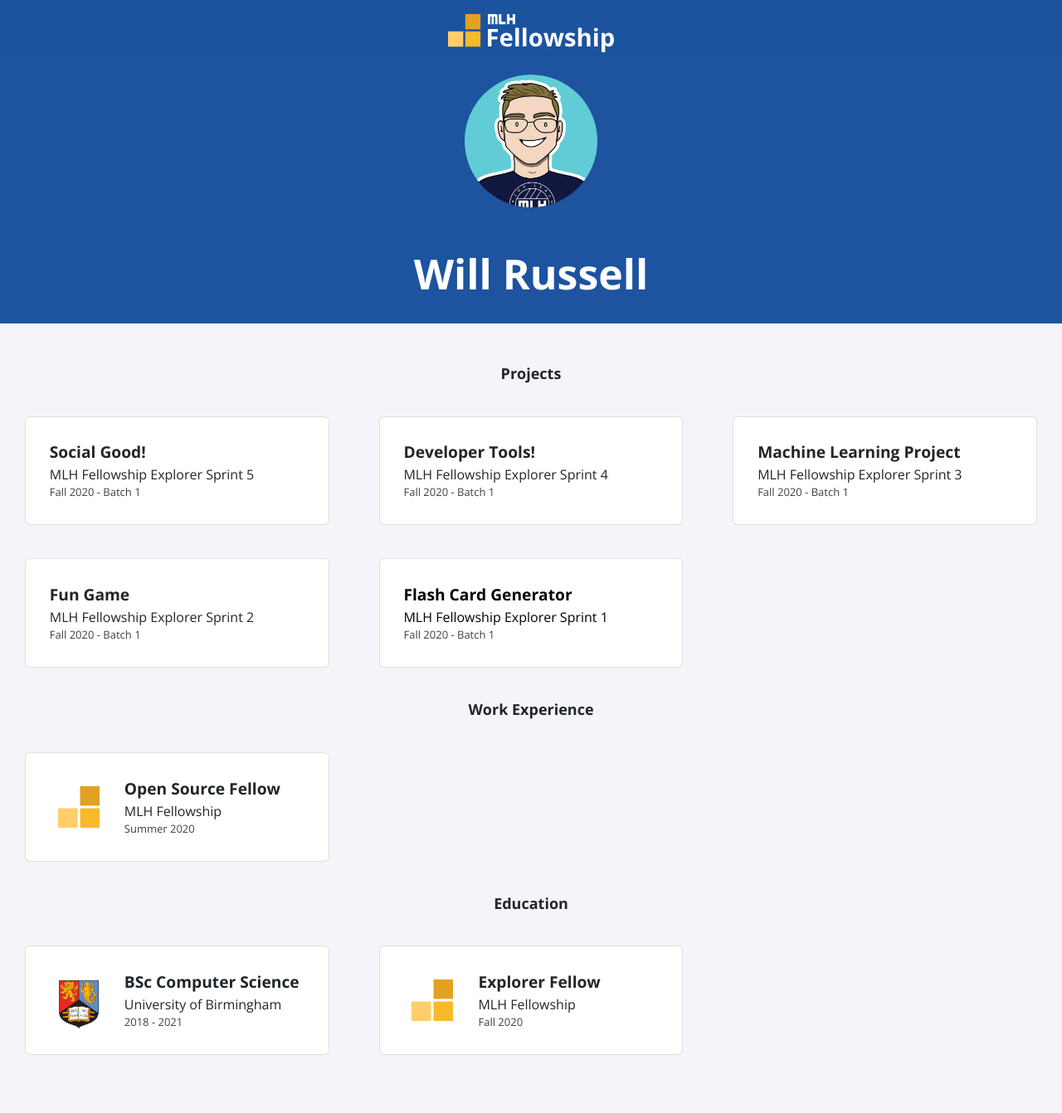
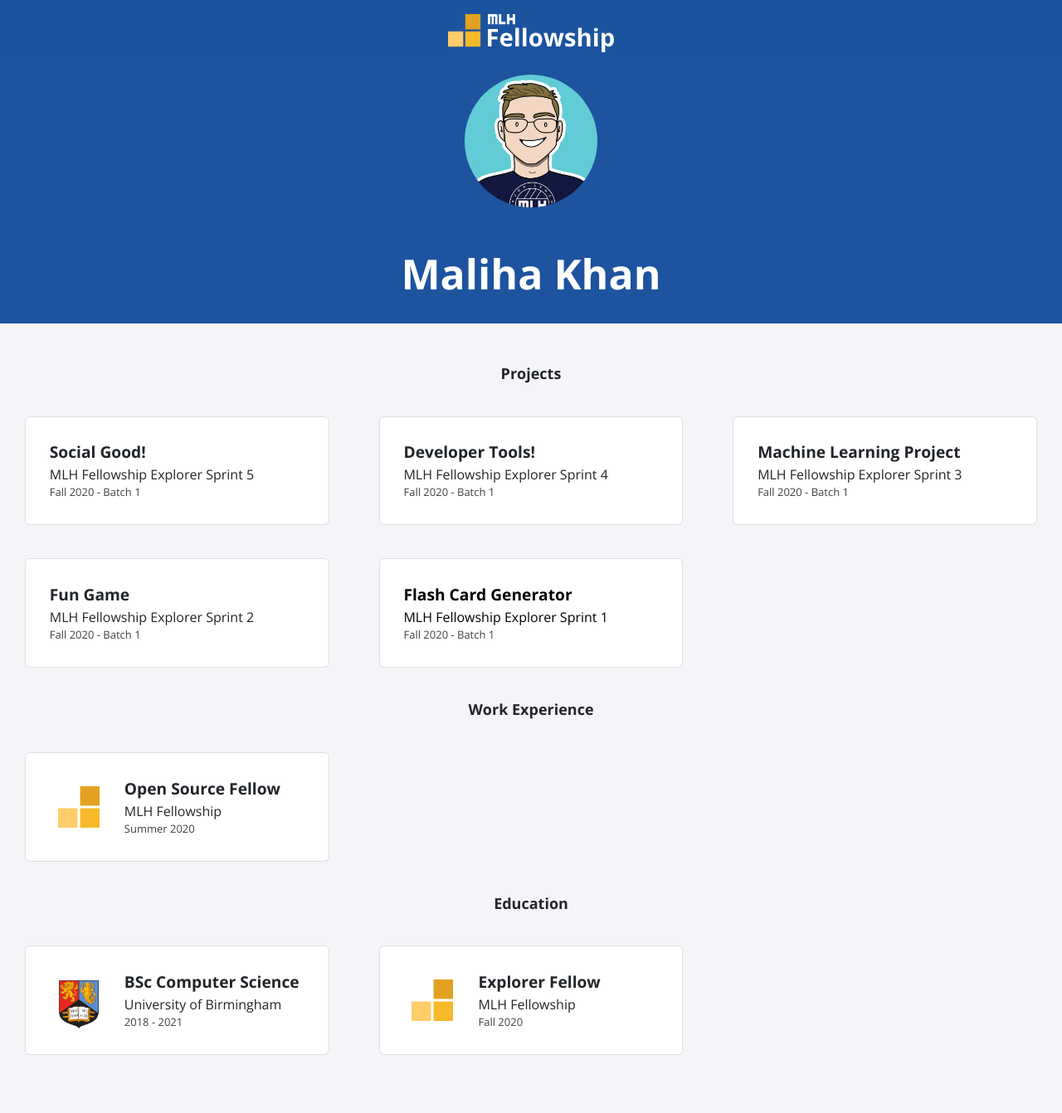
Before and after one commit to MalihaKhan/MalihaKhan.github.io, a Jekyll site: the page built from index.html, in a window 1280 px wide. Shown: the whole page at 83% size. Built offline with Jekyll 4.4.1, drawn with Linux system fonts in a browser that asks for light colours; nearby versions of some CDN libraries.

Commit message:
Update_config.yml to include Maliha's name and social media

```diff
--- a/_config.yml
+++ b/_config.yml
@@ -1,13 +1,13 @@
-title: "Will Russell"
-email: fellowship@mlh.io
+title: "Maliha Khan"
+email: khanmaliha726@gmail.com
 description: >- # this means to ignore newlines until "baseurl:"
   Write an awesome description for your new site here. You can edit this
   line in _config.yml. It will appear in your document head meta (for
   Google search results) and in your feed.xml site description.
 baseurl: "/"
-url: "/portfolio-template"
-twitter_username: mlhacks
-github_username:  mlh-fellowship
+url: "https://MalihaKhan.github.io/"
+twitter_username: MalihaKhan
+github_username:  MalihaKhan
 
 sass:
   sass_dir: _sass
```
